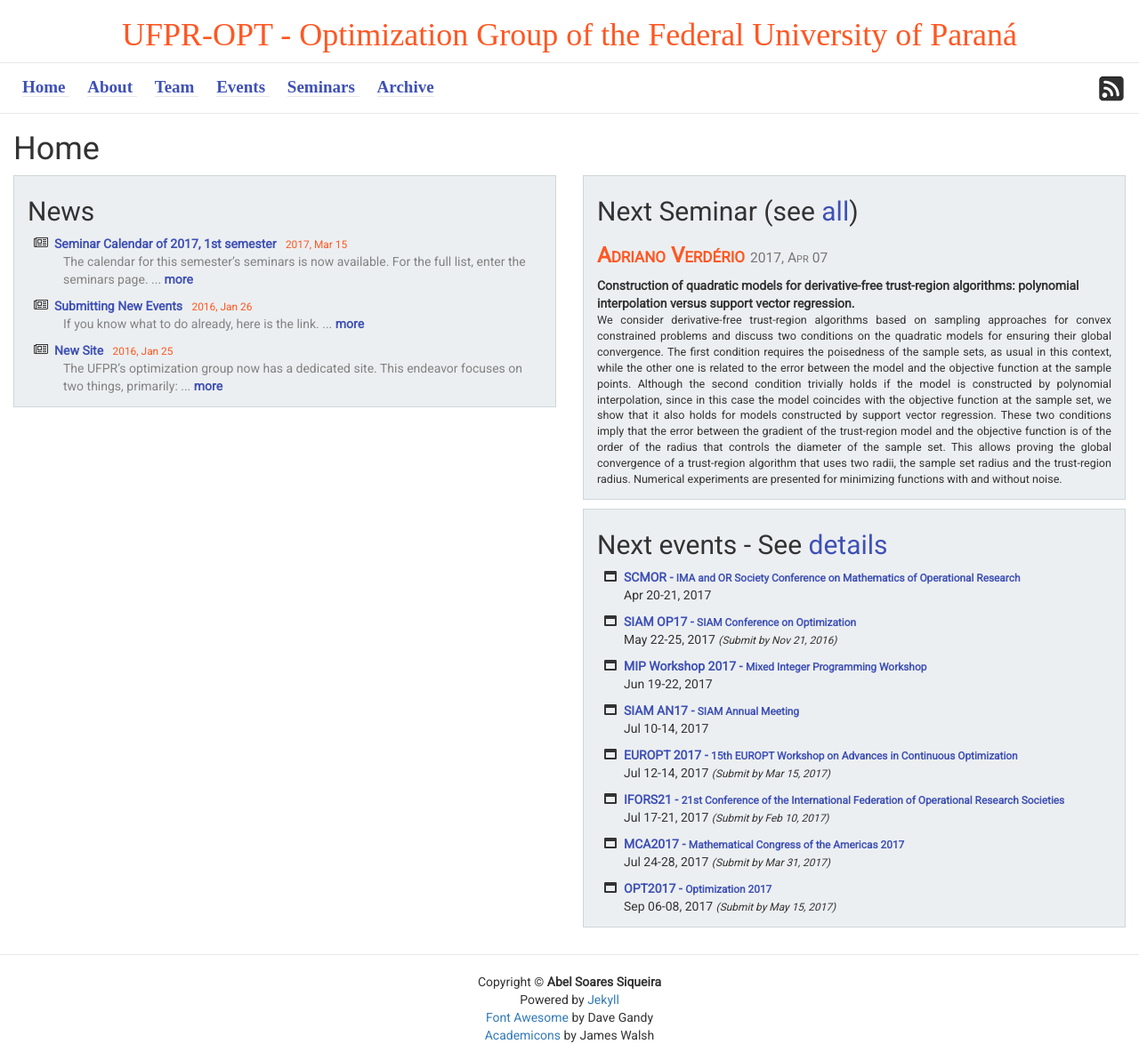
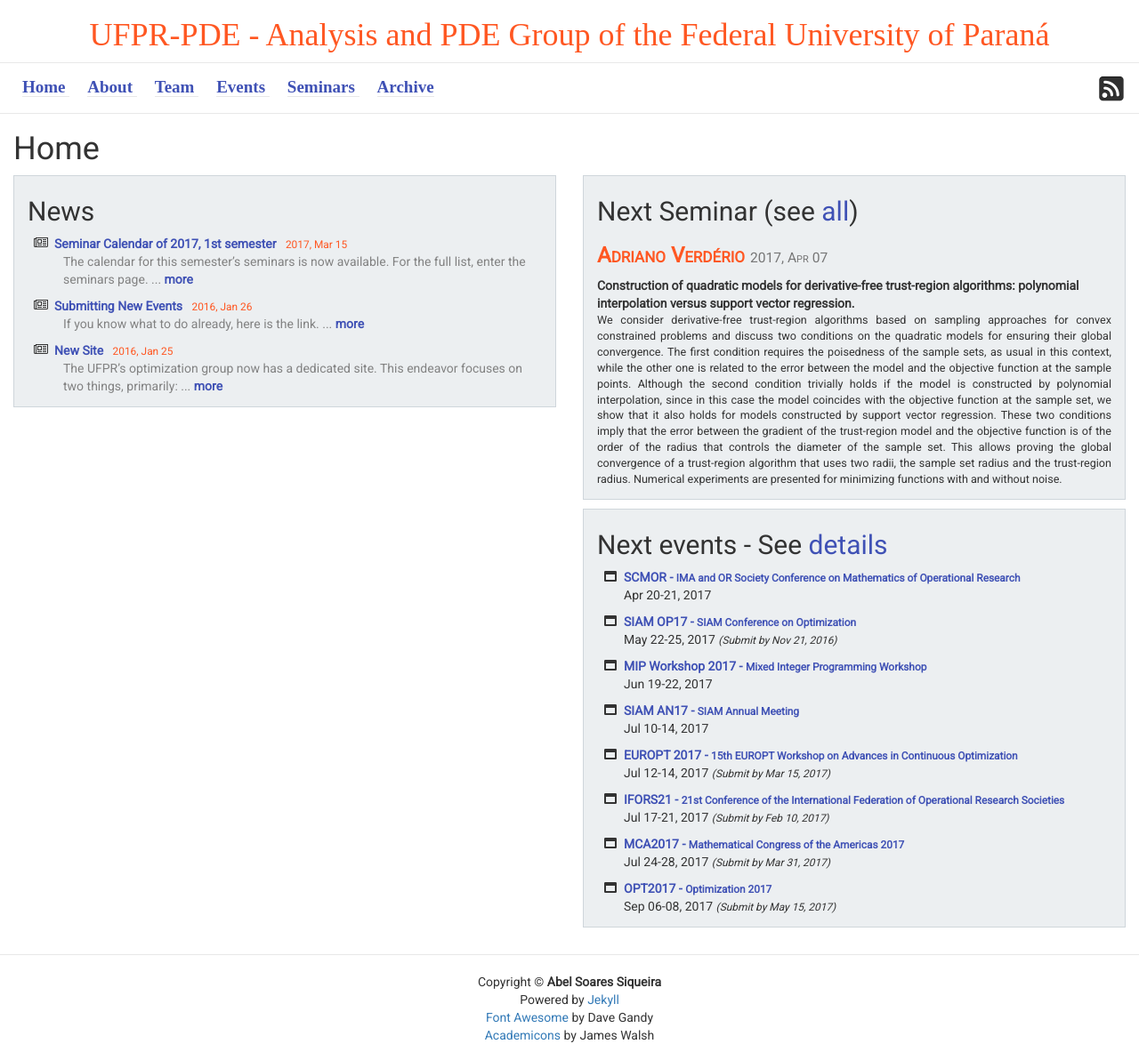
Before and after one commit to ufpr-pde/ufpr-opt.github.io, a Jekyll site: the page built from a_home.md, in a window 1280 px wide. Shown: the whole page at 89% size. Built offline with Jekyll 4.4.1, drawn with Linux system fonts in a browser that asks for light colours; some web fonts are replaced.

Commit message:
Update _config.yml

```diff
--- a/_config.yml
+++ b/_config.yml
@@ -1,8 +1,8 @@
-title: UFPR-OPT - Optimization Group of the Federal University of Paraná
-author: Abel Soares Siqueira
-email: abel.s.siqueira@gmail.com
-description: "UFPR's Optimization Group"
+title: UFPR-PDE - Analysis and PDE Group of the Federal University of Paraná
+author: Fernando de Avila Silva
+email: favilasi@gmail.com
+description: "UFPR's Analysis and PDE  Group"
 baseurl: ""
-url: "http://ufpr-opt.github.io/" # the base hostname & protocol for your site
+url: "http://ufpr-pde.github.io/" # the base hostname & protocol for your site
 
 markdown: kramdown
```
